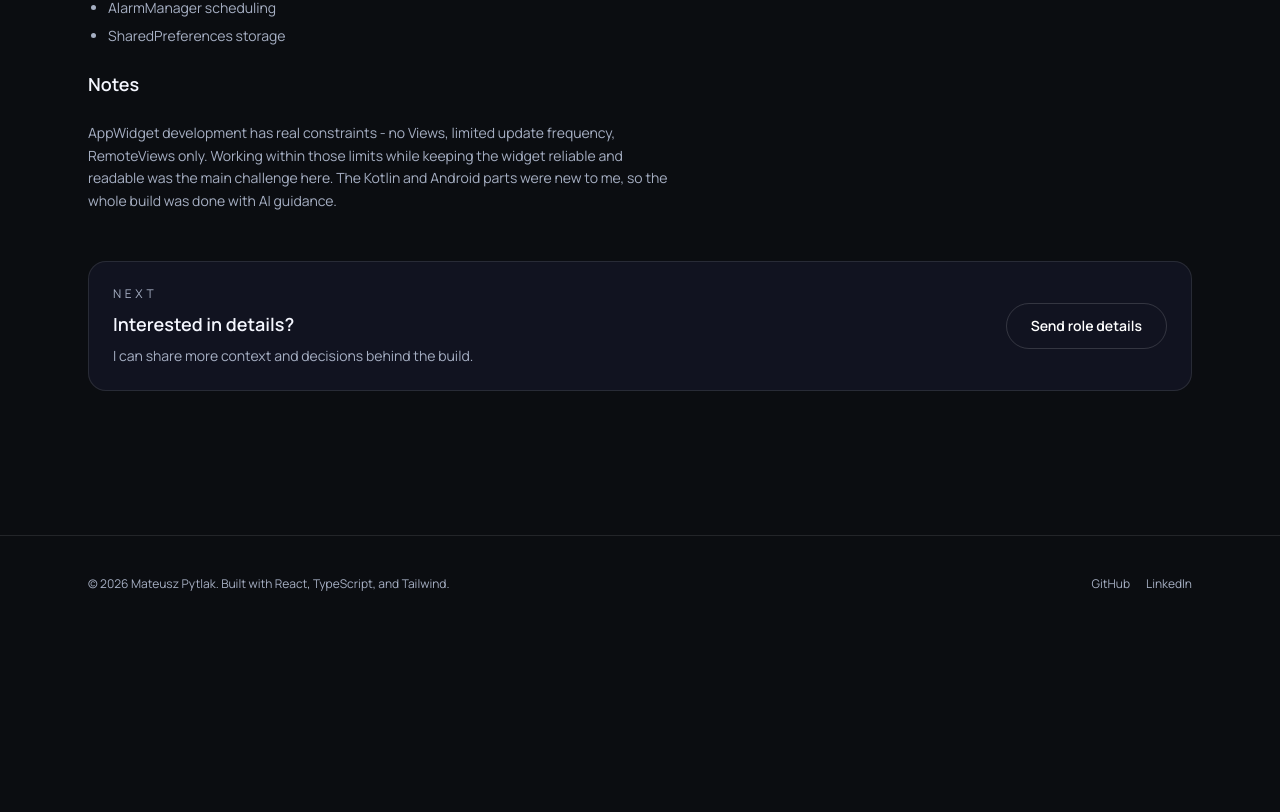
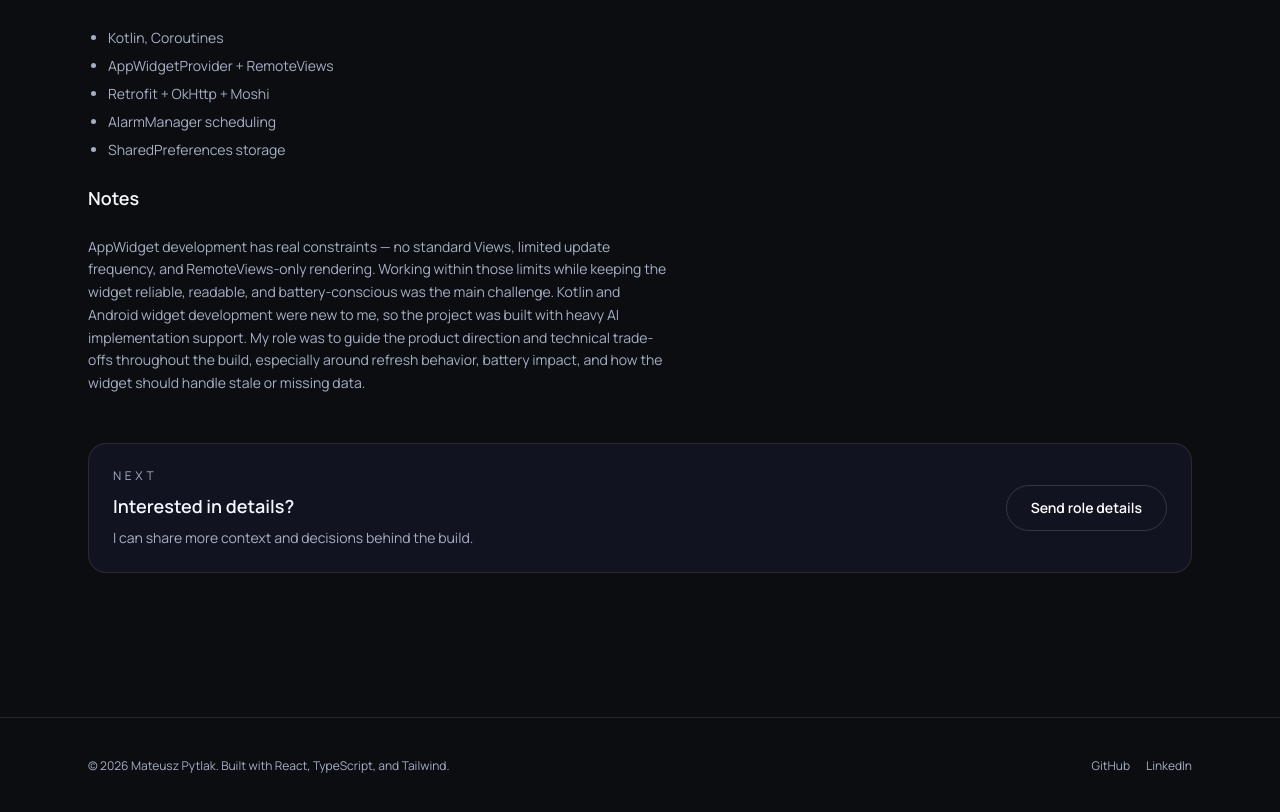
Before and after one commit to mateuszpytlak/portfolio_website, a React (Vite) app: page /projects/gp-tracker in a window 1280 px wide. Shown: the part 2738-3550 px from the top of the page. Before the commit the page ends 3370 px from the top, so only its background shows below. Built offline with nearby package versions, Linux system fonts and the light colour scheme.

Commit message:
Refine GP Tracker AI-assisted development copy

```diff
--- a/src/pages/project-detail/ProjectOverviewMotorsport.tsx
+++ b/src/pages/project-detail/ProjectOverviewMotorsport.tsx
@@ -37,9 +37,14 @@ function ProjectOverviewMotorsport({
         kept checking the next race schedule online. I wanted a widget I would
         actually use every day, so I built one that keeps the next weekend
         visible at a glance. It has since been polished into an official Google
-        Play release. It was also a deliberate stretch: I was new to Kotlin and
-        Android development, and the entire build was completed with AI-assisted
-        guidance.
+        Play release. It was also a deliberate experiment in AI-assisted
+        product development outside my usual frontend stack. Kotlin and Android
+        widgets were new to me, so the implementation relied heavily on AI
+        support, while I guided the build step by step: defining the product
+        behavior, checking whether each iteration matched the goal, and
+        adjusting the direction when Android widget constraints changed what was
+        realistic. For example, I made the calls on the refresh strategy and on
+        how the widget should behave when API data was delayed or missing.
       </p>
 
       <h4 className="text-lg font-semibold text-[var(--text)]">Key features</h4>
@@ -178,11 +183,15 @@ function ProjectOverviewMotorsport({
 
       <h4 className="text-lg font-semibold text-[var(--text)]">Notes</h4>
       <p className="text-sm leading-relaxed text-[var(--muted)]">
-        AppWidget development has real constraints - no Views, limited update
-        frequency, RemoteViews only. Working within those limits while keeping
-        the widget reliable and readable was the main challenge here. The
-        Kotlin and Android parts were new to me, so the whole build was done
-        with AI guidance.
+        AppWidget development has real constraints — no standard Views, limited
+        update frequency, and RemoteViews-only rendering. Working within those
+        limits while keeping the widget reliable, readable, and
+        battery-conscious was the main challenge. Kotlin and Android widget
+        development were new to me, so the project was built with heavy AI
+        implementation support. My role was to guide the product direction and
+        technical trade-offs throughout the build, especially around refresh
+        behavior, battery impact, and how the widget should handle stale or
+        missing data.
       </p>
     </div>
   )
```
